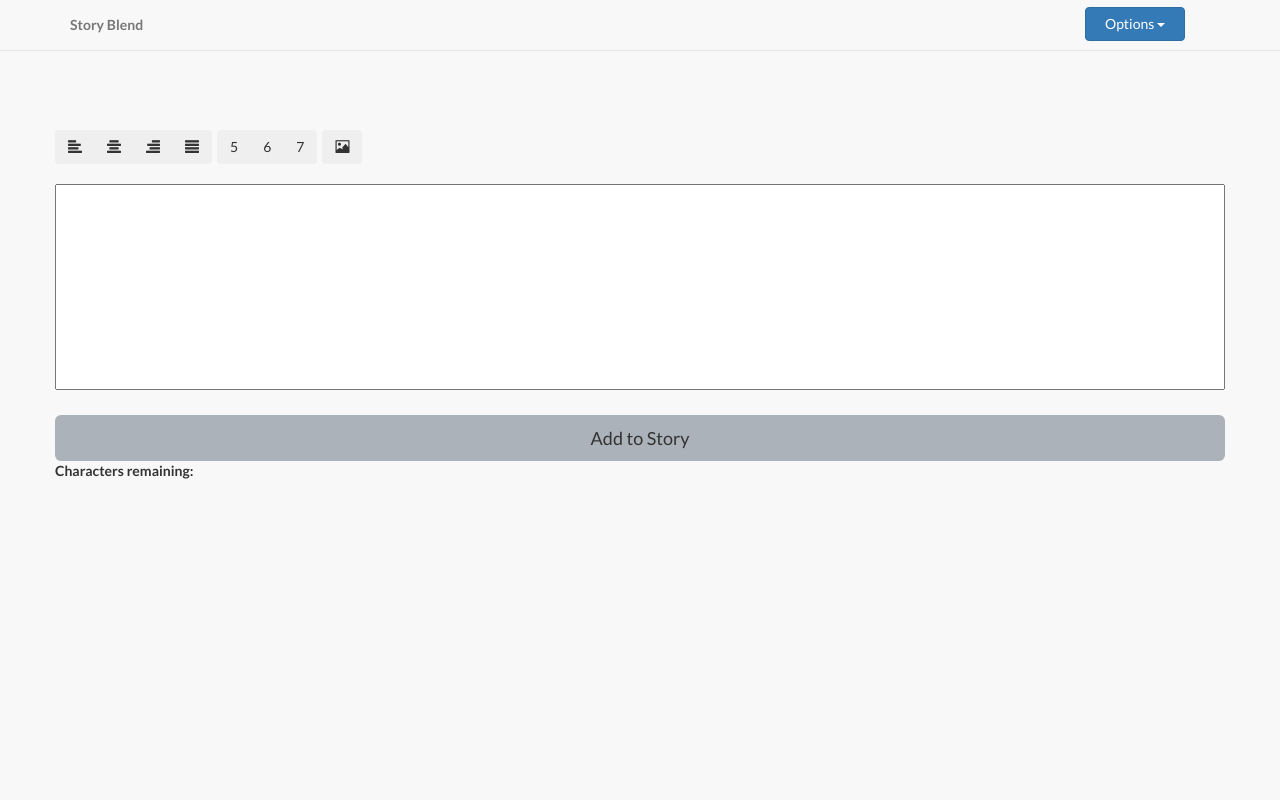
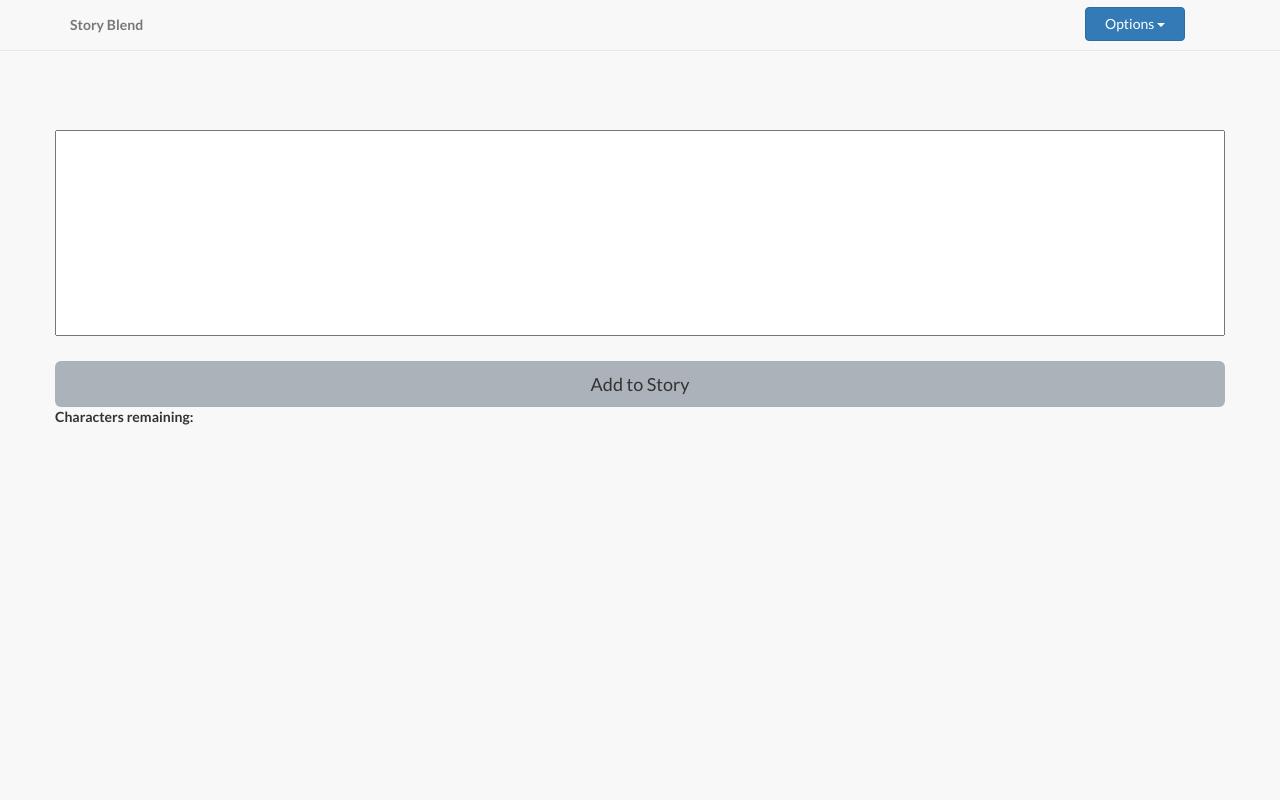
Before and after one commit to storyblend/StoryBlend, a PHP site: page /story.php?s=2 in a window 1280 px wide. Run offline with PHP 8.4, Linux system fonts and the light colour scheme; a user stored in the database is signed in; data comes from the database, SQL or seed files in the repository; data that the repository does not hold is empty; some libraries are stand-ins or nearby versions.

Commit message:
Removed crap buttons

```diff
--- a/story.php
+++ b/story.php
@@ -287,36 +287,12 @@
 }
 else {
 echo "
-
-<div class='btn-toolbar' role='toolbar' aria-label='Toolbar with button groups'>
-  <div class='btn-group mr-2' role='group' aria-label='First group'>
-    <button type='button' class='btn btn-secondary'><span class='glyphicon glyphicon-align-left'></span></button>
-    <button type='button' class='btn btn-secondary'><span class='glyphicon glyphicon-align-center'></button>
-    <button type='button' class='btn btn-secondary'><span class='glyphicon glyphicon-align-right'></button>
-    <button type='button' class='btn btn-secondary'><span class='glyphicon glyphicon-align-justify'></button>
-  </div>
-  <div class='btn-group mr-2' role='group' aria-label='Second group'>
-    <button type='button' class='btn btn-secondary'>5</button>
-    <button type='button' class='btn btn-secondary'>6</button>
-    <button type='button' class='btn btn-secondary'>7</button>
-  </div>
-  <div class='btn-group' role='group' aria-label='Third group'>
-    <button type='button' class='btn btn-secondary' onclick='img_add()'><span class='glyphicon glyphicon-picture'></span></button>
-  </div>
-</div><br>
-
-<div id='image_input'></div>
-
 <textarea id='textarea_id' name='post_input' maxlength=" . $row_turn_select['char_lim'] . " style='width:100%; resize:none;' rows='10' id='field' onkeyup='countChar(this)'></textarea> <br><br><input type='submit' id='btn-login' style='background-color:#ABB2B9;' class='btn btn-custom btn-lg btn-block' value='Add to Story'>";
 echo "Characters remaining: <div style='display:inline-block;' id='charNum'></div>";
 }
 ?>
 
-<script>
-function img_add(){
-	document.getElementById('image_input').innerHTML = "<input type='text' name='image_link' placeholder='link to image (should end in .png or .jpg)' class='form-control'><br>";
-}
-</script>
+
 <script>
                 // Replace the <textarea id="editor1"> with a CKEditor
                 // instance, using default configuration.
```
